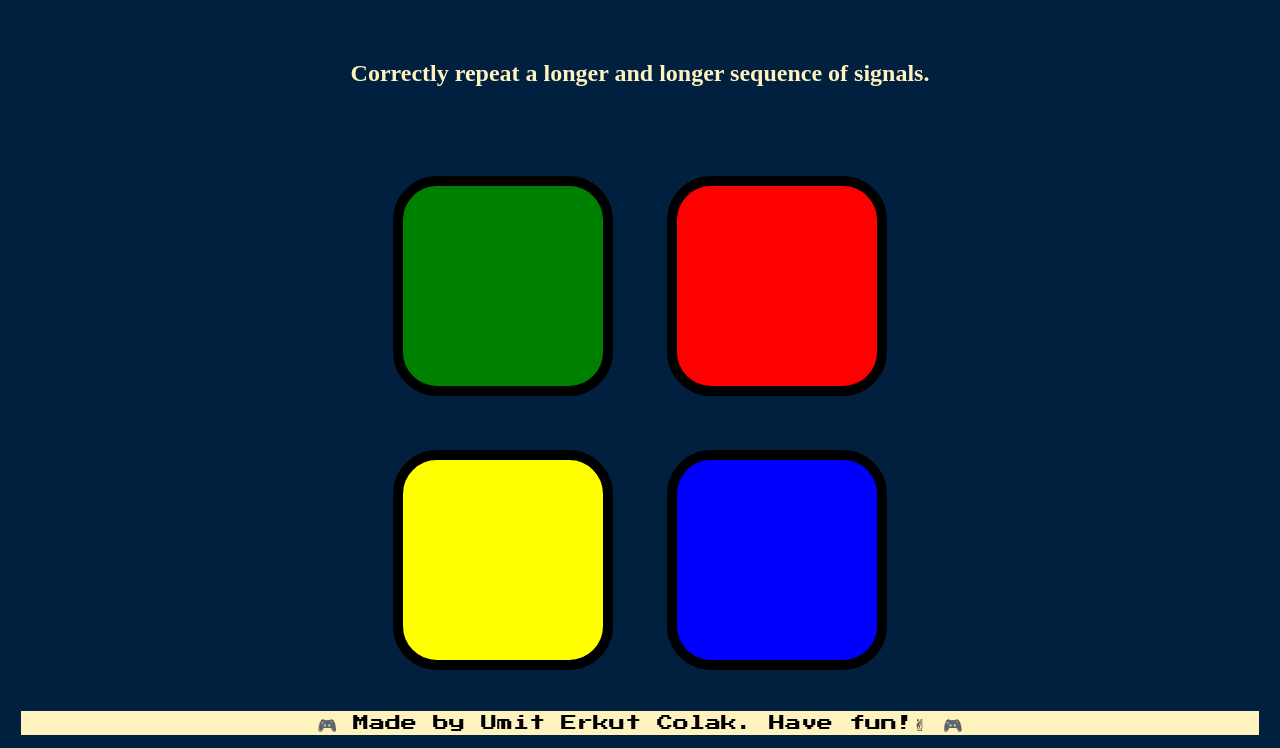
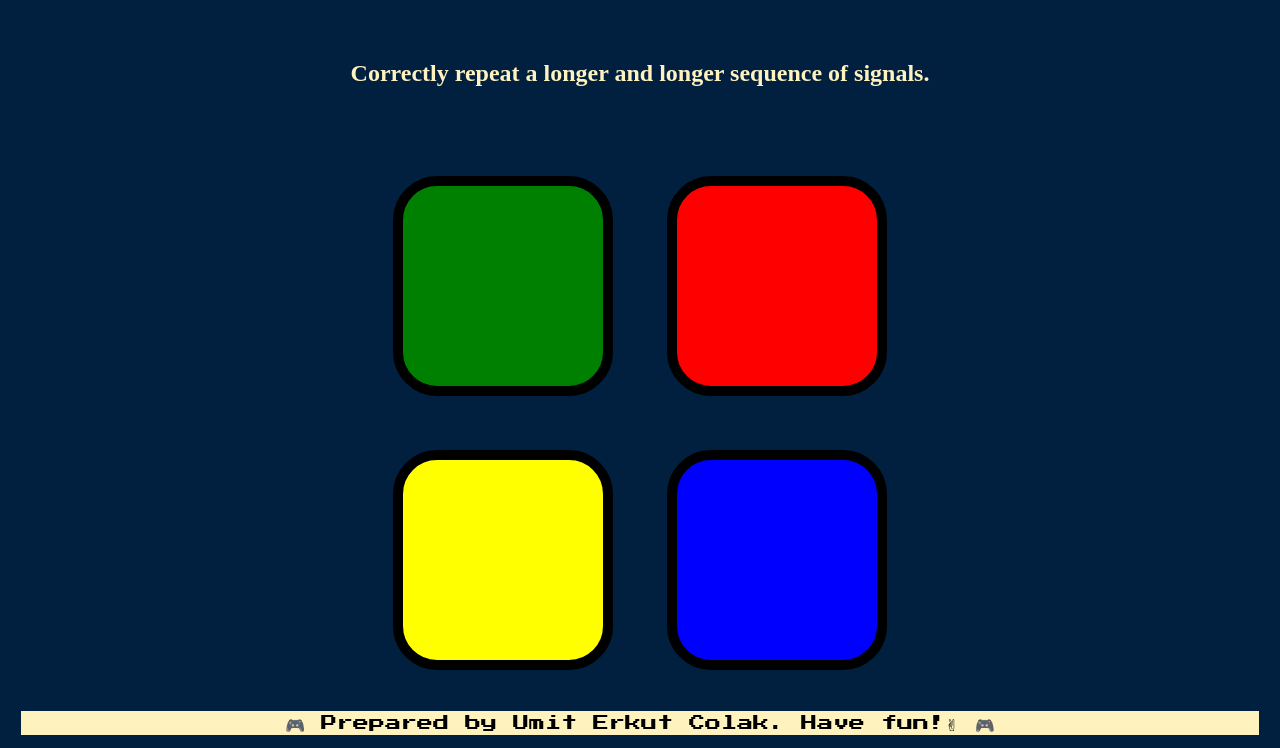
Before and after one commit to umitcolak/simon-game, a plain HTML site: page index.html in a window 1280 px wide. Shown: the part 114-862 px from the top of the page. Drawn offline with nearby package versions, Linux system fonts and the light colour scheme.

Commit message:
Update index.html

```diff
--- a/index.html
+++ b/index.html
@@ -38,5 +38,5 @@
 <script src="https://ajax.googleapis.com/ajax/libs/jquery/3.6.3/jquery.min.js"></script>
 <script src="game.js" charset="utf-8"></script>
 </body>
-<footer>🎮       Made by Umit Erkut Colak. Have fun!✌       🎮</footer>
+<footer>🎮       Prepared by Umit Erkut Colak. Have fun!✌       🎮</footer>
 </html>
```
